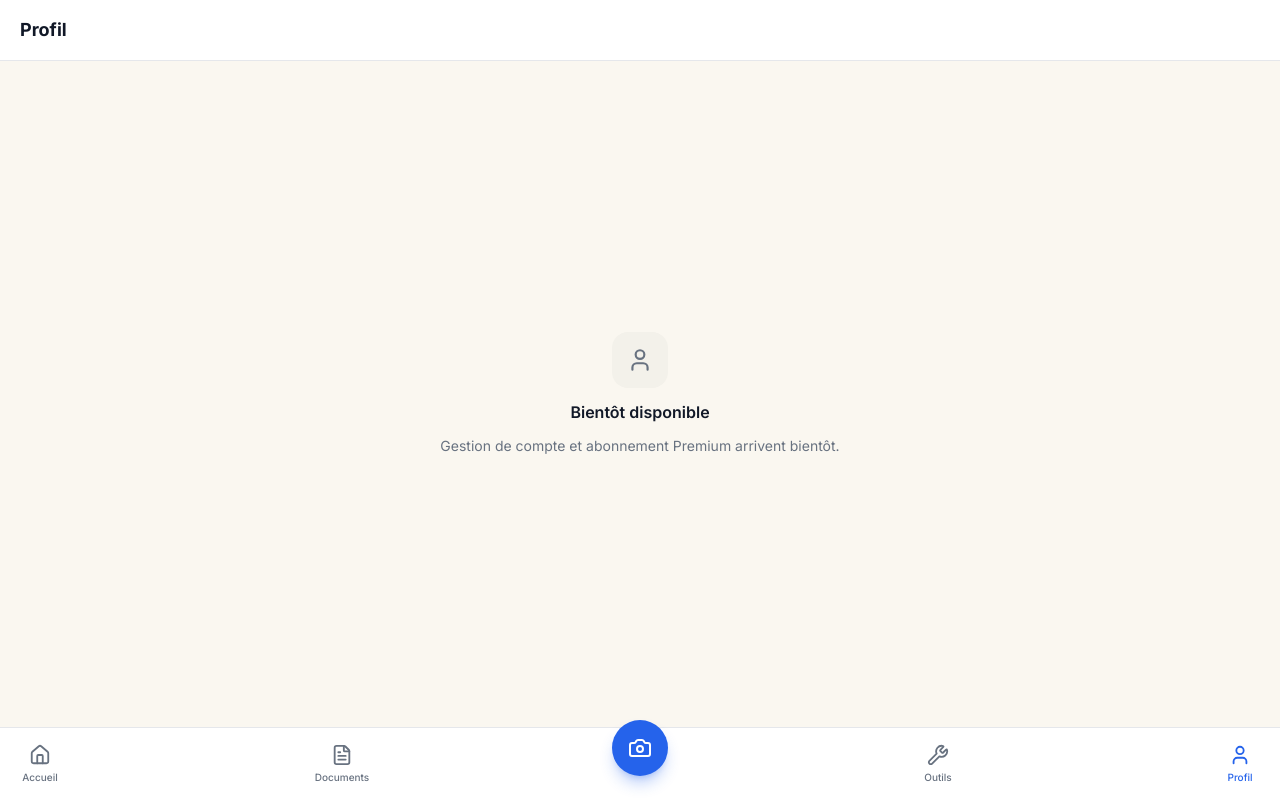
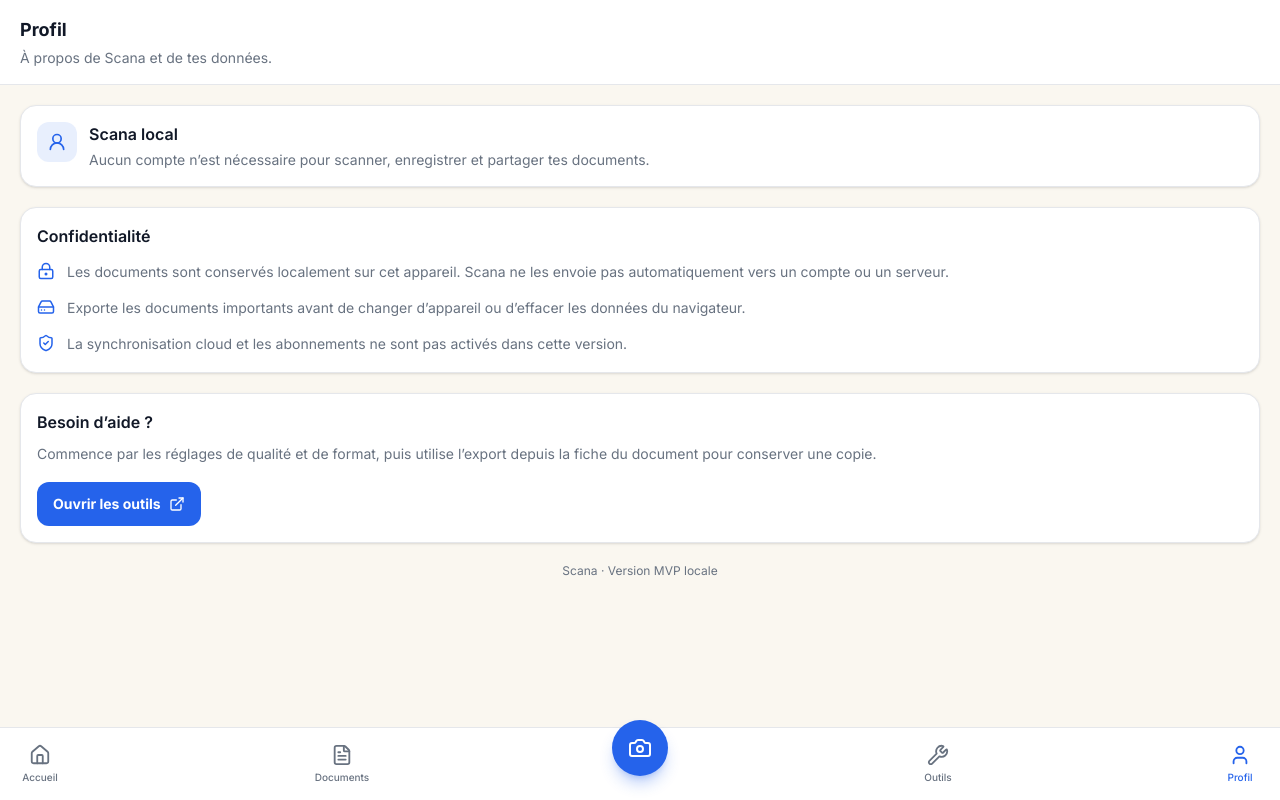
Before and after one commit to Adamaly99/Scana, a Next.js app: page /profile in a window 1280 px wide. Built offline with nearby package versions, Linux system fonts and the light colour scheme.

Commit message:
Add local privacy and profile page
Replace the profile placeholder with clear local-storage, privacy, export, and product-status information without inventing accounts or subscriptions.

```diff
--- a/src/app/(tabs)/profile/page.tsx
+++ b/src/app/(tabs)/profile/page.tsx
@@ -1,12 +1,69 @@
-import { User } from "lucide-react";
-import ComingSoon from "@/components/ComingSoon";
+"use client";
+
+import { ExternalLink, HardDrive, LockKeyhole, ShieldCheck, UserRound } from "lucide-react";
+import Link from "next/link";
 
 export default function ProfilePage() {
   return (
-    <ComingSoon
-      title="Profil"
-      icon={User}
-      description="Gestion de compte et abonnement Premium arrivent bientôt."
-    />
+    <div className="flex min-h-full flex-col bg-page">
+      <header className="border-b border-line bg-card px-5 py-4">
+        <h1 className="text-lg font-bold text-ink">Profil</h1>
+        <p className="mt-1 text-sm text-ink-dim">À propos de Scana et de tes données.</p>
+      </header>
+
+      <main className="space-y-5 px-5 py-5">
+        <section className="rounded-2xl border border-line bg-card p-4 shadow-sm">
+          <div className="flex items-start gap-3">
+            <div className="flex h-10 w-10 shrink-0 items-center justify-center rounded-xl bg-accent/10 text-accent">
+              <UserRound size={20} />
+            </div>
+            <div>
+              <h2 className="font-semibold text-ink">Scana local</h2>
+              <p className="mt-1 text-sm leading-5 text-ink-dim">
+                Aucun compte n’est nécessaire pour scanner, enregistrer et partager tes documents.
+              </p>
+            </div>
+          </div>
+        </section>
+
+        <section className="space-y-3 rounded-2xl border border-line bg-card p-4 shadow-sm">
+          <h2 className="font-semibold text-ink">Confidentialité</h2>
+          <div className="flex gap-3">
+            <LockKeyhole size={18} className="mt-0.5 shrink-0 text-accent" />
+            <p className="text-sm leading-6 text-ink-dim">
+              Les documents sont conservés localement sur cet appareil. Scana ne les envoie pas automatiquement vers un compte ou un serveur.
+            </p>
+          </div>
+          <div className="flex gap-3">
+            <HardDrive size={18} className="mt-0.5 shrink-0 text-accent" />
+            <p className="text-sm leading-6 text-ink-dim">
+              Exporte les documents importants avant de changer d’appareil ou d’effacer les données du navigateur.
+            </p>
+          </div>
+          <div className="flex gap-3">
+            <ShieldCheck size={18} className="mt-0.5 shrink-0 text-accent" />
+            <p className="text-sm leading-6 text-ink-dim">
+              La synchronisation cloud et les abonnements ne sont pas activés dans cette version.
+            </p>
+          </div>
+        </section>
+
+        <section className="rounded-2xl border border-line bg-card p-4 shadow-sm">
+          <h2 className="font-semibold text-ink">Besoin d’aide ?</h2>
+          <p className="mt-2 text-sm leading-6 text-ink-dim">
+            Commence par les réglages de qualité et de format, puis utilise l’export depuis la fiche du document pour conserver une copie.
+          </p>
+          <Link
+            href="/tools"
+            className="mt-4 inline-flex items-center gap-2 rounded-xl bg-accent px-4 py-3 text-sm font-bold text-accent-ink active:scale-95"
+          >
+            Ouvrir les outils
+            <ExternalLink size={16} />
+          </Link>
+        </section>
+
+        <p className="text-center text-xs text-ink-dim">Scana · Version MVP locale</p>
+      </main>
+    </div>
   );
 }
```
